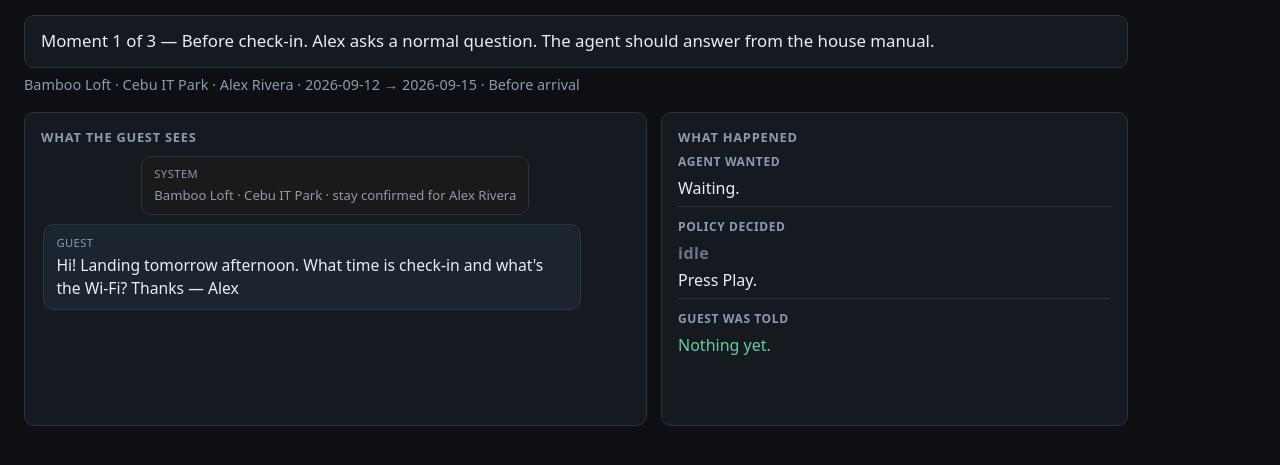
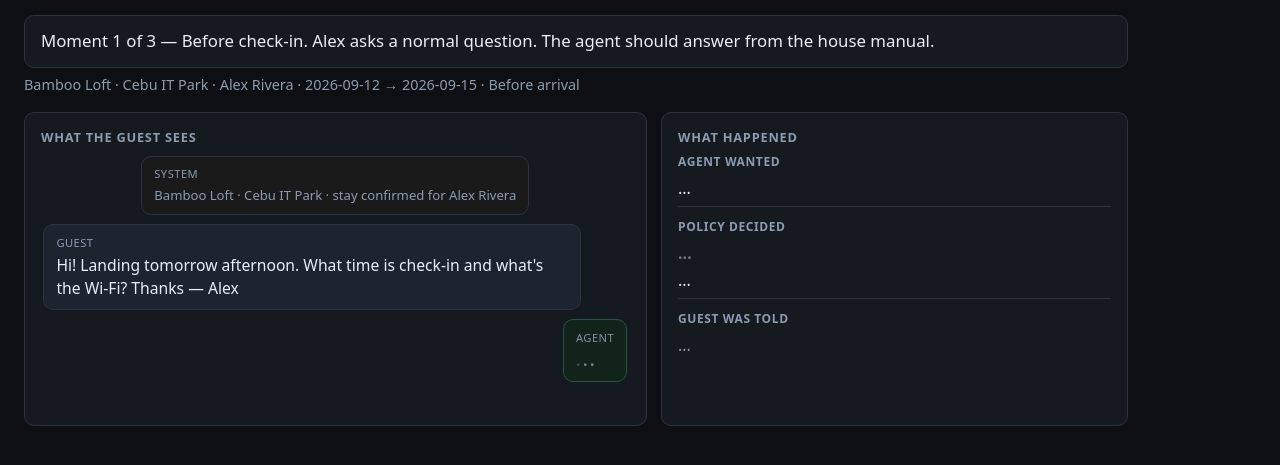
Before and after one commit to ngpestelos/guest-stay-agent, a plain HTML site: page public/index.html in a window 1280 px wide. Both pictures are taken after a click on the button "Play". Shown: the part 161-626 px from the top of the page. Drawn offline with Linux system fonts and the light colour scheme; no server answers.

Commit message:
Show pending dots while a step is in flight
Guest thread and decision cards show working dots during
propose, policy, and host override so Play is not a jump cut.

```diff
--- a/public/app.js
+++ b/public/app.js
@@ -15,6 +15,8 @@
   var proposing = false;
   var walking = false;
   var idle = true;
+  var pending = null;
+  var runId = 0;
   var INTRO =
     "A normal question, a refund the agent cannot pay, a host who can, then a slot that disappears.";
   var OVERRIDE_CAPTION =
@@ -100,7 +102,7 @@
     box.replaceChildren();
     thread.forEach(function (msg) {
       var div = document.createElement("div");
-      div.className = "bubble " + msg.role;
+      div.className = "bubble " + msg.role + (msg.pending ? " pending" : "");
       var who = document.createElement("span");
       who.className = "who";
       text(
@@ -113,13 +115,43 @@
               ? "Host"
               : "System"
       );
-      var body = document.createElement("div");
-      text(body, msg.text);
       div.appendChild(who);
-      div.appendChild(body);
+      if (msg.pending) {
+        var dots = document.createElement("div");
+        dots.className = "dots";
+        dots.setAttribute("aria-label", "Working");
+        for (var i = 0; i < 3; i++) {
+          var s = document.createElement("span");
+          text(s, ".");
+          dots.appendChild(s);
+        }
+        div.appendChild(dots);
+      } else {
+        var body = document.createElement("div");
+        text(body, msg.text);
+        div.appendChild(body);
+      }
       box.appendChild(div);
     });
     box.scrollTop = box.scrollHeight;
+  }
+
+  function clearPending() {
+    pending = null;
+    thread = thread.filter(function (m) {
+      return !m.pending;
+    });
+  }
+
+  function setPending(kind) {
+    clearPending();
+    pending = kind;
+    thread.push({
+      role: kind === "host" ? "host" : "agent",
+      text: "...",
+      pending: true
+    });
+    render();
   }
 
   function render() {
@@ -156,38 +188,50 @@
         return o.id === proposal.option_id;
       });
       wanted = opt ? opt.summary : "Option " + proposal.option_id;
+    } else if (pending === "agent") {
+      wanted = "...";
     }
     text($("wanted-text"), wanted);
 
     var badge = $("happened-badge");
     var happened = "Press Play.";
+    var hears = $("guest-hears");
+    hears.classList.remove("pending-text");
     if (!verdict) {
       setCallClass(badge, "idle");
-      text(badge, "idle");
-      text($("guest-hears"), "Nothing yet.");
+      if (pending === "agent") {
+        text(badge, "…");
+        happened = "...";
+        text(hears, "...");
+        hears.classList.add("pending-text");
+      } else {
+        text(badge, "idle");
+        text(hears, idle ? "Nothing yet." : "...");
+        if (!idle) hears.classList.add("pending-text");
+      }
     } else if (verdict.call === "act" && verdict.ticket) {
       setCallClass(badge, "act");
       text(badge, "Allowed");
       happened = "Answered from the stay. No human needed.";
-      text($("guest-hears"), verdict.guest_reply || "Replied.");
+      text(hears, verdict.guest_reply || "Replied.");
     } else if (verdict.call === "override") {
       setCallClass(badge, "override");
       text(badge, "Host override");
       happened = "Host approved the refund. The agent still could not.";
-      text($("guest-hears"), verdict.guest_reply || "Host refunded.");
+      text(hears, verdict.guest_reply || "Host refunded.");
     } else if (verdict.call === "escalate") {
       setCallClass(badge, "escalate");
       text(badge, "Ask a human");
       happened = "Did not move money. A host owns this.";
       text(
-        $("guest-hears"),
+        hears,
         verdict.guest_reply || "Nothing promised. Host queue opened."
       );
     } else {
       setCallClass(badge, "stop");
       text(badge, "Stopped");
       happened = "Did not confirm. Did not send a door code.";
-      text($("guest-hears"), "Nothing sent — the slot was gone.");
+      text(hears, "Nothing sent — the slot was gone.");
     }
     text($("happened-text"), happened);
 
@@ -276,7 +320,11 @@
       btn.classList.toggle("on", btn.getAttribute("data-eval") === id);
     });
     if (!opts.keepIdle) idle = false;
-    if (!opts.silentGuest) pushGuestMessage();
+    if (!opts.silentGuest) {
+      pushGuestMessage();
+      setPending("agent");
+      return;
+    }
     render();
   }
 
@@ -327,6 +375,7 @@
   function proposeModel() {
     if (!current || proposing) return Promise.resolve();
     proposing = true;
+    if (pending !== "agent") setPending("agent");
     setStatus("busy", "model proposing…");
     var body = {
       fixture: current,
@@ -378,13 +427,24 @@
   }
 
   function proposeBest() {
+    if (pending !== "agent") setPending("agent");
     if (keyed) return proposeModel();
-    proposeGreedy();
-    return Promise.resolve();
+    var id = runId;
+    return new Promise(function (resolve) {
+      setTimeout(function () {
+        if (id !== runId) {
+          resolve();
+          return;
+        }
+        proposeGreedy();
+        resolve();
+      }, 900);
+    });
   }
 
   function applyVeto() {
     if (!current || !proposal) return;
+    clearPending();
     verdict = GUEST_POLICY.veto(current, proposal);
     memory = GUEST_POLICY.applyMemory(
       { memory_persist: memory, stay: stay.stay },
@@ -411,10 +471,12 @@
       });
     }
     render();
+    if (walking && verdict.call === "escalate") setPending("host");
   }
 
   function applyHostOverride() {
     if (!current || !verdict) return;
+    clearPending();
     var next = GUEST_POLICY.hostOverride(current, verdict);
     verdict = next;
     memory = GUEST_POLICY.applyMemory(
@@ -447,6 +509,8 @@
     memory = JSON.parse(JSON.stringify(stay.memory_persist));
     walking = false;
     idle = true;
+    pending = null;
+    runId += 1;
     text($("btn-walk"), "Play");
     thread = [
       {
--- a/public/demo.css
+++ b/public/demo.css
@@ -100,6 +100,7 @@ h3 { font-size: 0.75rem; text-transform: uppercase; letter-spacing: 0.05em; colo
 .card p { margin: 0.25rem 0 0; }
 
 .hears { color: var(--act); }
+.hears.pending-text { color: var(--muted); }
 
 .status {
   font-size: 0.75rem;
@@ -251,6 +252,35 @@ ul { margin: 0.25rem 0 0; padding-left: 1.1rem; }
   letter-spacing: 0.04em;
 }
 
+.bubble.pending {
+  opacity: 0.92;
+}
+
+.dots {
+  display: inline-flex;
+  gap: 0.12em;
+  min-height: 1.2em;
+  font-weight: 700;
+  letter-spacing: 0.04em;
+  color: var(--muted);
+}
+
+.dots span {
+  animation: pending-dot 1.05s infinite ease-in-out;
+}
+
+.dots span:nth-child(2) { animation-delay: 0.18s; }
+.dots span:nth-child(3) { animation-delay: 0.36s; }
+
+@keyframes pending-dot {
+  0%, 80%, 100% { opacity: 0.18; }
+  40% { opacity: 1; }
+}
+
+@media (prefers-reduced-motion: reduce) {
+  .dots span { animation: none; opacity: 1; }
+}
+
 .evals { display: flex; gap: 0.4rem; flex-wrap: wrap; margin-bottom: 0.5rem; }
 .row { display: flex; gap: 0.5rem; flex-wrap: wrap; }
 
--- a/public/index.html
+++ b/public/index.html
@@ -4,7 +4,7 @@
   <meta charset="utf-8">
   <meta name="viewport" content="width=device-width, initial-scale=1">
   <title>Guest stay agent</title>
-  <link rel="stylesheet" href="demo.css">
+  <link rel="stylesheet" href="demo.css?v=pending">
 </head>
 <body>
   <p id="boot">Loading…</p>
@@ -28,7 +28,7 @@
     <div class="story">
       <section class="chat-panel">
         <h2>What the guest sees</h2>
-        <div id="thread" class="thread"></div>
+        <div id="thread" class="thread" aria-live="polite"></div>
       </section>
       <section class="decision-panel">
         <h2>What happened</h2>
@@ -104,6 +104,6 @@
     </div>
   </div>
   <script src="policy.js"></script>
-  <script src="app.js"></script>
+  <script src="app.js?v=pending"></script>
 </body>
 </html>
```
